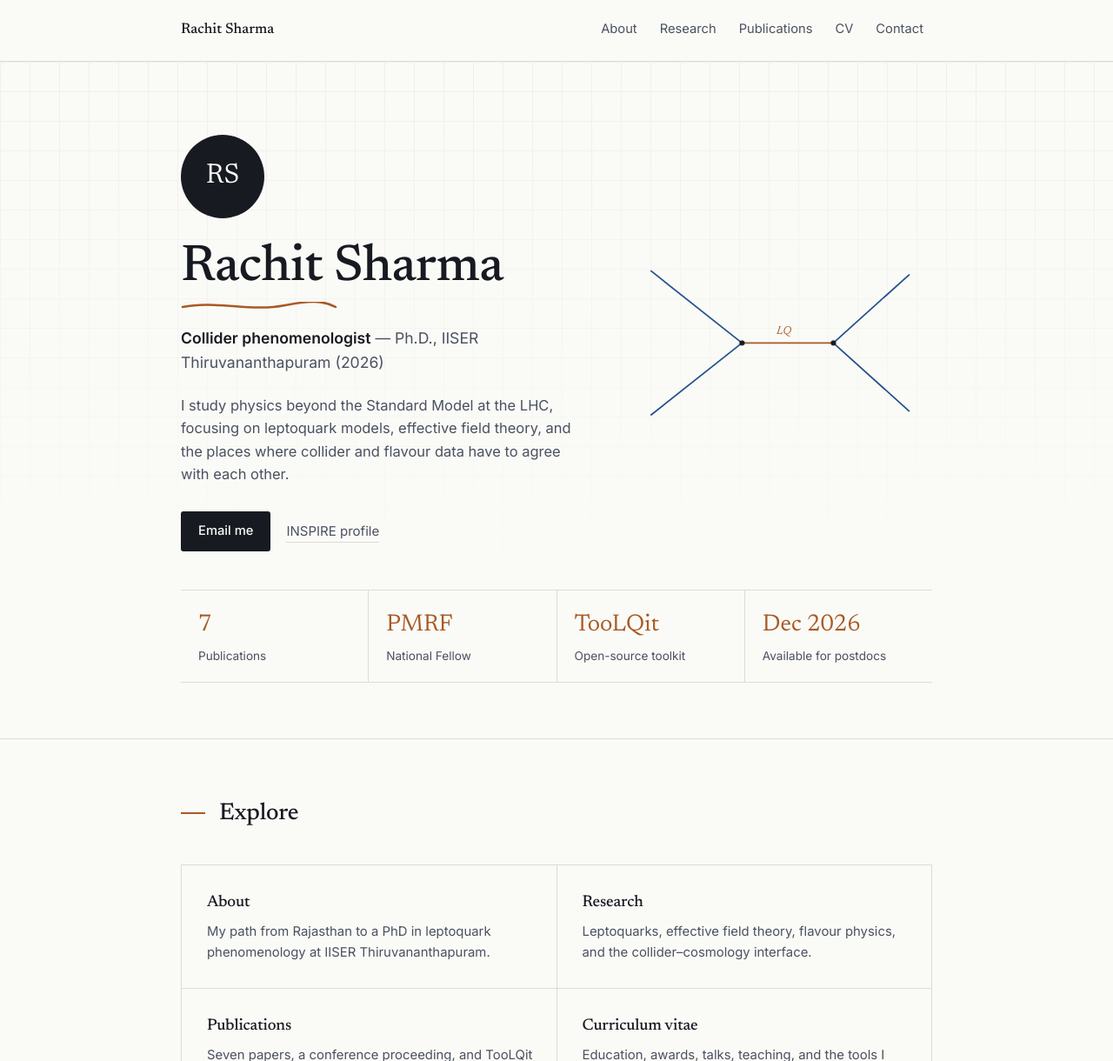
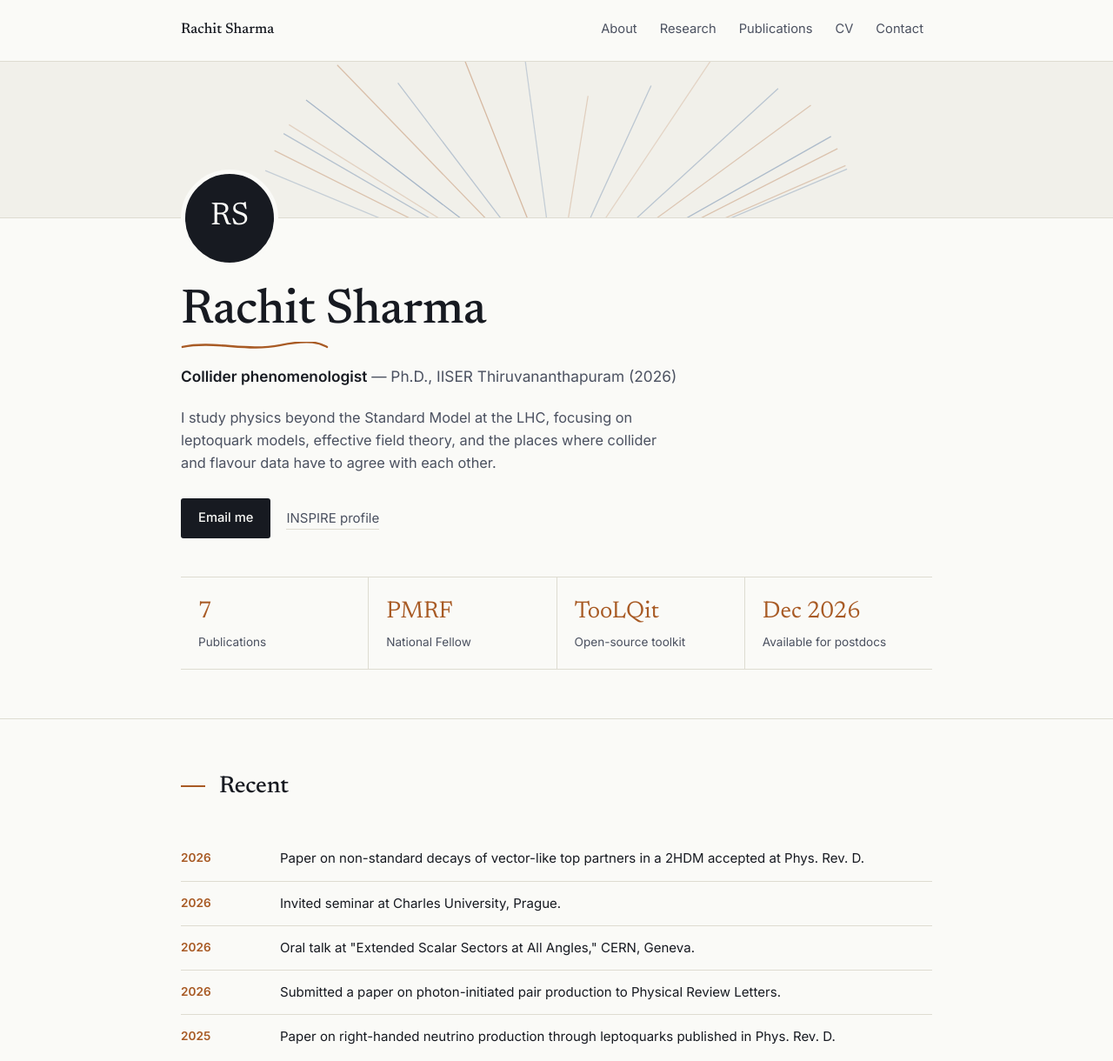
Before and after one commit to rachitsgnr-del/rachitsgnr-del.github.io, a plain HTML site: page index.html in a window 1280 px wide. Shown: the top 1220 px of the page at 87% size. Drawn offline with Linux system fonts and the light colour scheme.

Commit message:
Add files via upload

```diff
--- a/index.html
+++ b/index.html
@@ -33,9 +33,34 @@
 <main>
 
   <section class="hero">
-    <div class="wrap hero-inner">
-      <div>
-        <div class="eyebrow-photo" role="img" aria-label="Photo placeholder — initials RS">RS</div>
+    <div class="banner" aria-hidden="true">
+      <svg viewBox="0 0 1200 180" preserveAspectRatio="xMidYMax slice" xmlns="http://www.w3.org/2000/svg">
+        <line class="ray" x1="600" y1="260" x2="20" y2="19" stroke="#24518C" stroke-width="1.2" opacity="0.21" style="animation-delay:0.39s"/>
+        <line class="ray" x1="600" y1="260" x2="88" y2="4" stroke="#A85A24" stroke-width="1.2" opacity="0.3" style="animation-delay:0.22s"/>
+        <line class="ray" x1="600" y1="260" x2="156" y2="3" stroke="#24518C" stroke-width="1.2" opacity="0.29" style="animation-delay:0.02s"/>
+        <line class="ray" x1="600" y1="260" x2="225" y2="26" stroke="#A85A24" stroke-width="1.2" opacity="0.2" style="animation-delay:0.05s"/>
+        <line class="ray" x1="600" y1="260" x2="293" y2="25" stroke="#24518C" stroke-width="1.2" opacity="0.36" style="animation-delay:0.07s"/>
+        <line class="ray" x1="600" y1="260" x2="361" y2="13" stroke="#A85A24" stroke-width="1.2" opacity="0.32" style="animation-delay:0.57s"/>
+        <line class="ray" x1="600" y1="260" x2="429" y2="35" stroke="#24518C" stroke-width="1.2" opacity="0.27" style="animation-delay:0.59s"/>
+        <line class="ray" x1="600" y1="260" x2="498" y2="3" stroke="#A85A24" stroke-width="1.2" opacity="0.37" style="animation-delay:0.17s"/>
+        <line class="ray" x1="600" y1="260" x2="566" y2="9" stroke="#24518C" stroke-width="1.2" opacity="0.21" style="animation-delay:0.19s"/>
+        <line class="ray" x1="600" y1="260" x2="634" y2="49" stroke="#A85A24" stroke-width="1.2" opacity="0.22" style="animation-delay:0.35s"/>
+        <line class="ray" x1="600" y1="260" x2="702" y2="38" stroke="#24518C" stroke-width="1.2" opacity="0.26" style="animation-delay:0.33s"/>
+        <line class="ray" x1="600" y1="260" x2="771" y2="4" stroke="#A85A24" stroke-width="1.2" opacity="0.19" style="animation-delay:0.12s"/>
+        <line class="ray" x1="600" y1="260" x2="839" y2="41" stroke="#24518C" stroke-width="1.2" opacity="0.27" style="animation-delay:0.19s"/>
+        <line class="ray" x1="600" y1="260" x2="907" y2="35" stroke="#A85A24" stroke-width="1.2" opacity="0.28" style="animation-delay:0.18s"/>
+        <line class="ray" x1="600" y1="260" x2="975" y2="48" stroke="#24518C" stroke-width="1.2" opacity="0.33" style="animation-delay:0.15s"/>
+        <line class="ray" x1="600" y1="260" x2="1044" y2="34" stroke="#A85A24" stroke-width="1.2" opacity="0.3" style="animation-delay:0.53s"/>
+        <line class="ray" x1="600" y1="260" x2="1112" y2="44" stroke="#24518C" stroke-width="1.2" opacity="0.24" style="animation-delay:0.59s"/>
+        <line class="ray" x1="600" y1="260" x2="1180" y2="7" stroke="#A85A24" stroke-width="1.2" opacity="0.27" style="animation-delay:0.45s"/>
+      </svg>
+    </div>
+
+    <div class="wrap">
+      <div class="profile-row">
+        <div class="avatar-lg" role="img" aria-label="Photo placeholder — initials RS">RS</div>
+      </div>
+      <div class="hero-body">
         <h1 class="title">Rachit Sharma</h1>
         <svg class="title-swash" viewBox="0 0 180 10" aria-hidden="true">
           <path d="M2 6 C 40 -2, 80 12, 120 4 S 170 2, 178 6" fill="none" stroke="#A85A24" stroke-width="2.5" stroke-linecap="round"/>
@@ -47,27 +72,26 @@
           <a class="text-link" href="https://inspirehep.net/authors/2739739" target="_blank" rel="noopener">INSPIRE profile</a>
         </div>
       </div>
-      <div class="diagram-wrap" aria-hidden="true">
-        <svg viewBox="0 0 400 300" xmlns="http://www.w3.org/2000/svg">
-          <line class="draw-line" x1="30" y1="55" x2="150" y2="150" stroke="#24518C" stroke-width="2"/>
-          <line class="draw-line d2" x1="30" y1="245" x2="150" y2="150" stroke="#24518C" stroke-width="2"/>
-          <line class="draw-line d3" x1="150" y1="150" x2="270" y2="150" stroke="#A85A24" stroke-width="2" stroke-dasharray="8 7"/>
-          <line class="draw-line d4" x1="270" y1="150" x2="370" y2="60" stroke="#24518C" stroke-width="2"/>
-          <line class="draw-line d4" x1="270" y1="150" x2="370" y2="240" stroke="#24518C" stroke-width="2"/>
-          <circle class="draw-dot" cx="150" cy="150" r="3.5" fill="#171A21"/>
-          <circle class="draw-dot" cx="270" cy="150" r="3.5" fill="#171A21"/>
-          <text class="draw-dot" x="205" y="138" font-family="Newsreader, serif" font-style="italic" font-size="15" fill="#A85A24" text-anchor="middle">LQ</text>
-        </svg>
-      </div>
-    </div>
 
-    <div class="wrap">
       <div class="stats-row">
         <div class="stat"><span class="num">7</span><span class="lbl">Publications</span></div>
         <div class="stat"><span class="num">PMRF</span><span class="lbl">National Fellow</span></div>
         <div class="stat"><span class="num">TooLQit</span><span class="lbl">Open-source toolkit</span></div>
         <div class="stat"><span class="num">Dec 2026</span><span class="lbl">Available for postdocs</span></div>
       </div>
+    </div>
+  </section>
+
+  <section>
+    <div class="wrap">
+      <div class="section-head"><span class="rule"></span><h2>Recent</h2></div>
+      <ul class="recent-list">
+        <li><span class="when">2026</span><span>Paper on non-standard decays of vector-like top partners in a 2HDM accepted at Phys. Rev. D.</span></li>
+        <li><span class="when">2026</span><span>Invited seminar at Charles University, Prague.</span></li>
+        <li><span class="when">2026</span><span>Oral talk at "Extended Scalar Sectors at All Angles," CERN, Geneva.</span></li>
+        <li><span class="when">2026</span><span>Submitted a paper on photon-initiated pair production to Physical Review Letters.</span></li>
+        <li><span class="when">2025</span><span>Paper on right-handed neutrino production through leptoquarks published in Phys. Rev. D.</span></li>
+      </ul>
     </div>
   </section>
 
--- a/style.css
+++ b/style.css
@@ -96,32 +96,25 @@ nav.links a.active{color:var(--ink); font-weight:600; border-bottom-color:var(--
   body.nav-open nav.links{opacity:1; pointer-events:auto; transform:translateY(0);}
 }
 
-/* ---------- Home hero ---------- */
-.hero{position:relative; padding:84px 0 64px; overflow:hidden; border-top:none;}
-.hero::before{
-  content:"";
-  position:absolute; inset:0;
-  background-image:
-    linear-gradient(var(--line) 1px, transparent 1px),
-    linear-gradient(90deg, var(--line) 1px, transparent 1px);
-  background-size:34px 34px;
-  opacity:0.35;
-  mask-image:linear-gradient(to bottom, black, transparent 78%);
-  -webkit-mask-image:linear-gradient(to bottom, black, transparent 78%);
-}
-.hero-inner{position:relative; display:grid; grid-template-columns:1.15fr 0.85fr; gap:40px; align-items:center;}
-.eyebrow-photo{
-  width:96px; height:96px; border-radius:50%;
+/* ---------- Home hero: banner + overlapping profile photo ---------- */
+.hero{position:relative; padding:0 0 56px; border-top:none;}
+.banner{position:relative; height:180px; background:var(--paper-alt); border-bottom:1px solid var(--line); overflow:hidden;}
+.banner svg{position:absolute; inset:0; width:100%; height:100%;}
+.banner .ray{stroke-dasharray:340; stroke-dashoffset:340; animation:draw 1.4s ease forwards;}
+.profile-row{position:relative; margin-top:-56px;}
+.avatar-lg{
+  width:112px; height:112px; border-radius:50%;
   background:var(--ink); color:var(--paper);
   display:flex; align-items:center; justify-content:center;
-  font-family:'Newsreader', serif; font-size:2rem;
-  margin-bottom:26px;
+  font-family:'Newsreader', serif; font-size:2.3rem;
+  border:5px solid var(--paper);
 }
-h1.title{font-size:clamp(2.6rem, 5vw, 3.7rem); line-height:1.05; margin:0 0 6px; position:relative; display:inline-block;}
-.title-swash{display:block; width:180px; max-width:60%; height:10px; margin:2px 0 18px;}
-.role-line{font-size:1.1rem; color:var(--ink-soft); margin:0 0 22px;}
+.hero-body{margin-top:22px; max-width:640px;}
+h1.title{font-size:clamp(2.5rem, 5vw, 3.5rem); line-height:1.05; margin:0 0 6px;}
+.title-swash{display:block; width:170px; max-width:55%; height:10px; margin:2px 0 16px;}
+.role-line{font-size:1.08rem; color:var(--ink-soft); margin:0 0 20px;}
 .role-line strong{color:var(--ink); font-weight:600;}
-.hero p.lead{max-width:54ch; color:var(--ink-soft); font-size:1.03rem; margin:0 0 30px;}
+.hero p.lead{max-width:56ch; color:var(--ink-soft); font-size:1.02rem; margin:0 0 28px;}
 .hero-links{display:flex; gap:18px; flex-wrap:wrap; align-items:center;}
 
 .btn{
@@ -133,15 +126,36 @@ h1.title{font-size:clamp(2.6rem, 5vw, 3.7rem); line-height:1.05; margin:0 0 6px;
 .text-link{font-size:0.94rem; color:var(--ink-soft); border-bottom:1px solid var(--line);}
 .text-link:hover{color:var(--accent); border-color:var(--accent); text-decoration:none;}
 
-.diagram-wrap{position:relative;}
-.diagram-wrap svg{width:100%; height:auto; display:block;}
-.draw-line{stroke-dasharray:220; stroke-dashoffset:220; animation:draw 1.1s ease forwards;}
-.draw-line.d2{animation-delay:.12s;}
-.draw-line.d3{animation-delay:.24s;}
-.draw-line.d4{animation-delay:.36s;}
-.draw-dot{opacity:0; animation:fadeIn .4s ease forwards; animation-delay:1.1s;}
 @keyframes draw{to{stroke-dashoffset:0;}}
 @keyframes fadeIn{to{opacity:1;}}
+
+/* ---------- Recent (home) ---------- */
+.recent-list{list-style:none; margin:0; padding:0;}
+.recent-list li{display:grid; grid-template-columns:96px 1fr; gap:18px; padding:13px 0; border-top:1px solid var(--line); font-size:0.94rem;}
+.recent-list li:first-child{border-top:none;}
+.recent-list .when{color:var(--accent-warm); font-size:0.85rem; font-weight:600; padding-top:1px;}
+@media (max-width:560px){.recent-list li{grid-template-columns:1fr; gap:2px;}}
+
+/* ---------- Feature rows (research page) ---------- */
+.feature-row{display:grid; grid-template-columns:260px 1fr; gap:44px; align-items:center; padding:40px 0; border-top:1px solid var(--line);}
+.feature-row:first-child{border-top:none;}
+.feature-row.reverse{grid-template-columns:1fr 260px;}
+.feature-row.reverse .feature-visual{order:2;}
+.feature-visual{background:var(--paper-alt); border:1px solid var(--line); padding:22px; display:flex; align-items:center; justify-content:center;}
+.feature-visual svg{width:100%; height:auto; display:block;}
+.feature-text h3{font-size:1.25rem; margin:0 0 10px;}
+.feature-text p{color:var(--ink-soft); font-size:0.97rem; margin:0;}
+@media (max-width:700px){
+  .feature-row, .feature-row.reverse{grid-template-columns:1fr;}
+  .feature-row.reverse .feature-visual{order:0;}
+}
+
+/* ---------- Featured publication ---------- */
+.featured-pub{padding:30px 32px; background:var(--paper-alt); border-left:3px solid var(--accent-warm); margin-bottom:44px;}
+.featured-pub .kicker{font-size:0.82rem; color:var(--accent-warm); font-weight:600; margin:0 0 10px;}
+.featured-pub h3{font-size:1.35rem; margin:0 0 10px;}
+.featured-pub .pub-authors{margin:0 0 10px;}
+.featured-pub .pub-meta{font-size:0.9rem;}
 
 .stats-row{
   display:flex; gap:0; margin-top:44px;
```
Also changed, not shown: publications.html (+7 -0 lines), research.html (+52 -39 lines).
